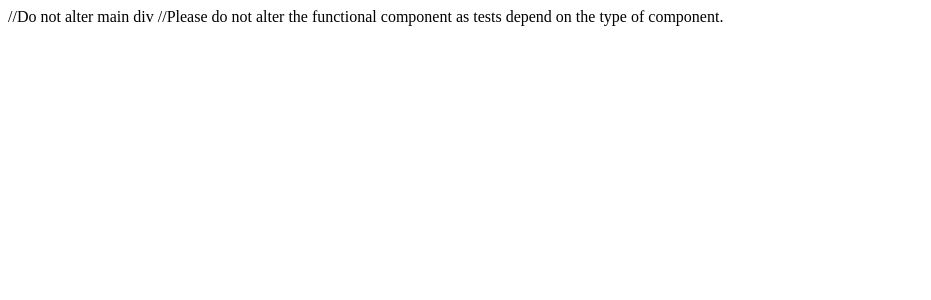
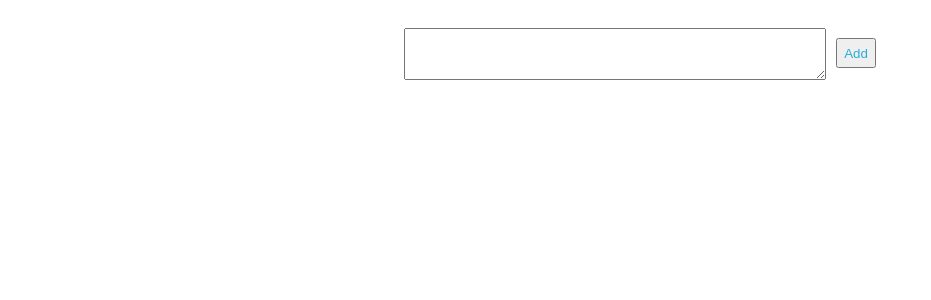
Before and after one commit to Sadananda-Roy/Hackathon-5---Todo-List-React, a React app: page / in a window 1280 px wide. Shown: the top 300 px of the page, without its empty margins (0-931 px from the left). Built offline with nearby package versions, Linux system fonts and the light colour scheme.

Commit message:
first try

```diff
--- a/src/components/App.js
+++ b/src/components/App.js
@@ -1,15 +1,48 @@
-import React from "react";
+import React, { useState } from "react";
 import "./../styles/App.css";
+import Task from "./Task";
 
-function App()
-{
+function App() {
+	const [task, setTask] = useState("");
+	const [taskList, setTaskList] = useState([]);
 	return (
-	<div id="main">
-	//Do not alter main div
-	//Please do not alter the functional component as tests depend on the type of component.
-	</div>
+		<div id="main">
+			<div className="inputrow">
+				<textarea
+					className="task"
+					id="task"
+					onChange={(e) => setTask(e.target.value)}
+					value={task}
+				></textarea>
+
+				<button
+					className="btn"
+					id="btn"
+					onClick={() => {
+						if (task !== "") {
+							setTaskList([...taskList, task]);
+							setTask("");
+						}
+					}}
+				>
+					Add
+				</button>
+			</div>
+			<div className="tasks">
+				{taskList.map((tsk, tskidx) => {
+					return (
+						<Task
+							className="list"
+							tsk={tsk}
+							tskidx={tskidx}
+							taskList={taskList}
+							setTaskList={setTaskList}
+						/>
+					);
+				})}
+			</div>
+		</div>
 	);
 }
 
-
 export default App;
--- /dev/null
+++ b/src/components/Task.js
@@ -0,0 +1,65 @@
+import React, { useState } from "react";
+import "../styles/App.css";
+
+function Task({ tsk, tskidx, taskList, setTaskList }) {
+	const [edit, setEdit] = useState(false);
+	const [task, setTask] = useState(tsk);
+
+	const editbtn = () => {
+		setEdit(!edit);
+	};
+	const deletebtn = (idx) => {
+		console.log("delete", idx);
+		console.log(idx);
+		taskList.splice(idx, 1);
+		setTaskList([...taskList]);
+	};
+
+	return (
+		<>
+			<div className="singleTsk">
+				{`${tskidx + 1}. ${tsk}`}
+				<div className="btns">
+					<button className="edit" onClick={(e) => editbtn()}>
+						Edit
+					</button>
+					<button className="delete" onClick={() => deletebtn(tskidx)}>
+						Delete
+					</button>
+				</div>
+			</div>
+			{edit === true ? (
+				<div className="editbox">
+					<textarea
+						id="editarea"
+						className="editarea"
+						defaultValue={tsk}
+						onChange={(e) => {
+							// console.log("taregt", e.target);
+							document.getElementById("save").disabled =
+								e.target.value === "" ? true : false;
+						}}
+					></textarea>
+					<button
+						className="save"
+						id="save"
+						onClick={() => {
+							const editedTask = document.getElementById("editarea").value;
+							if (editedTask !== "") {
+								console.log("idx ", tskidx);
+								setTask(editedTask);
+								taskList.splice(tskidx, 1, editedTask);
+								setTaskList([...taskList]);
+								setEdit(false);
+							}
+						}}
+					>
+						Save
+					</button>
+				</div>
+			) : null}
+		</>
+	);
+}
+
+export default Task;
--- a/src/styles/App.css
+++ b/src/styles/App.css
@@ -3,14 +3,69 @@ h1 {
 	text-align: center;
 }
 
-
-button{
+button {
 	color: #27aedb;
 	text-align: center;
 	justify-content: center;
 	align-items: center;
 }
 
-.bg-pink{
-	background-color:pink;
+.bg-pink {
+	background-color: pink;
 }
+.inputrow {
+	/* display: flex;
+	flex-direction: column; */
+	/* justify-content: center; */
+	/* margin: auto;
+	width: 50%; */
+	display: flex;
+	justify-content: center;
+	padding: 20px;
+	/* padding: 10px; */
+}
+.task {
+	padding: 10px;
+	margin-right: 10px;
+	width: 400px;
+}
+.btn {
+	height: 30px;
+	margin-top: 10px;
+}
+.tasks {
+	/* text-align: center; */
+	/* background-color: red */
+	padding: 0px 20%;
+	margin: auto;
+	padding-top: 10px;
+	word-wrap: break-word;
+}
+.singleTsk {
+	/* border: 2px solid black; */
+	display: flex;
+	margin: 3px 0px;
+	padding: 5px 5px;
+	font-size: 20px;
+	justify-content: space-between;
+}
+.btns {
+	margin: 0px 5px;
+}
+.edit {
+	margin-right: 10px;
+}
+.editbox {
+	display: flex;
+	flex-direction: column;
+	align-items: flex-start;
+}
+.editbox textarea {
+	/* background-color: black; */
+	height: 50px;
+	width: 400px;
+}
+.editbox button {
+	width: 70px;
+	margin-top: 5px;
+}
```
Lines whose indentation alone changed are shown as unchanged.
